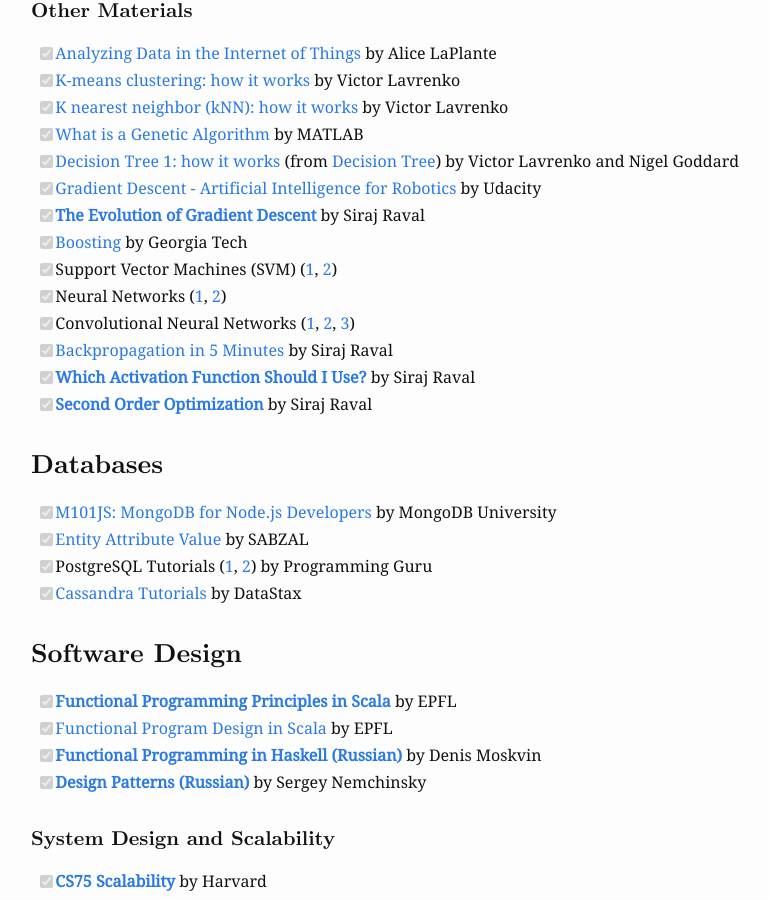
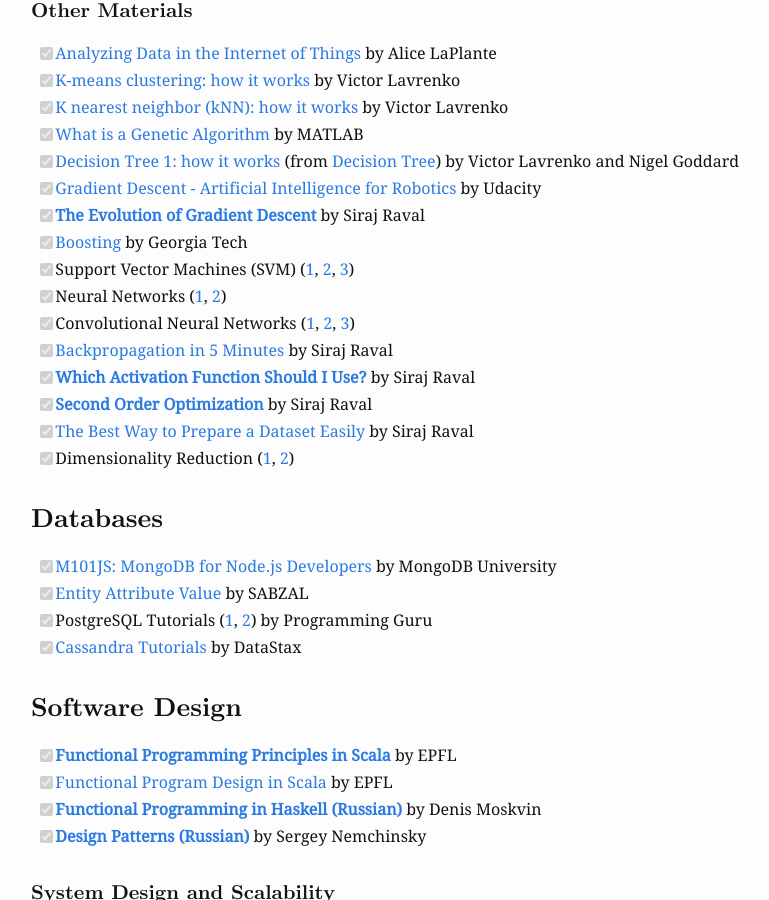
Before and after one commit to alopatindev/alopatindev.github.io, a Jekyll site: the page built from _posts/2016-11-29-self-learning.markdown, in a window 1280 px wide and 900 px high, scrolled down 2203 px. Shown: the whole window, without its empty margins (204-973 px from the left). Built offline with Jekyll 4.4.1, drawn with Linux system fonts in a browser that asks for light colours; comment, search, counter and statistics services are not loaded.

Commit message:
update 2016-11-29-self-learning.markdown

```diff
--- a/_posts/2016-11-29-self-learning.markdown
+++ b/_posts/2016-11-29-self-learning.markdown
@@ -82,12 +82,14 @@
 - [x][Gradient Descent - Artificial Intelligence for Robotics](https://www.youtube.com/watch?v=umAeJ7LMCfU) by Udacity
 - [x][**The Evolution of Gradient Descent**](https://www.youtube.com/watch?v=nhqo0u1a6fw) by Siraj Raval
 - [x][Boosting](https://www.youtube.com/watch?v=GM3CDQfQ4sw) by Georgia Tech
-- [x]Support Vector Machines (SVM) ([1](https://www.youtube.com/watch?v=5zRmhOUjjGY), [2](https://www.youtube.com/watch?v=g8D5YL6cOSE&list=PL2-dafEMk2A7mu0bSksCGMJEmeddU_H4D))
+- [x]Support Vector Machines (SVM) ([1](https://www.youtube.com/watch?v=5zRmhOUjjGY), [2](https://www.youtube.com/watch?v=g8D5YL6cOSE&list=PL2-dafEMk2A7mu0bSksCGMJEmeddU_H4D), [3](https://www.youtube.com/watch?v=SSu00IRRraY&t=4m20s))
 - [x]Neural Networks ([1](https://www.youtube.com/watch?v=ILsA4nyG7I0), [2](https://www.youtube.com/watch?v=h3l4qz76JhQ))
 - [x]Convolutional Neural Networks ([1](https://www.youtube.com/watch?v=C_zFhWdM4ic), [2](https://www.youtube.com/watch?v=py5byOOHZM8), [3](https://www.youtube.com/watch?v=FmpDIaiMIeA))
 - [x][Backpropagation in 5 Minutes](https://www.youtube.com/watch?v=q555kfIFUCM) by Siraj Raval
 - [x][**Which Activation Function Should I Use?**](https://www.youtube.com/watch?v=-7scQpJT7uo) by Siraj Raval
 - [x][**Second Order Optimization**](https://www.youtube.com/watch?v=UIFMLK2nj_w&list=PL2-dafEMk2A7mu0bSksCGMJEmeddU_H4D&t=3m34s) by Siraj Raval
+- [x][The Best Way to Prepare a Dataset Easily](https://www.youtube.com/watch?v=0xVqLJe9_CY) by Siraj Raval
+- [x]Dimensionality Reduction ([1](https://www.youtube.com/watch?v=yLdOS6xyM_Q), [2](https://www.youtube.com/watch?v=yQsOFWqpjkE&t=4m54s))
 
 ### Databases
 - [x][M101JS: MongoDB for Node.js Developers](https://university.mongodb.com/courses/M101JS/about) by MongoDB University
```
